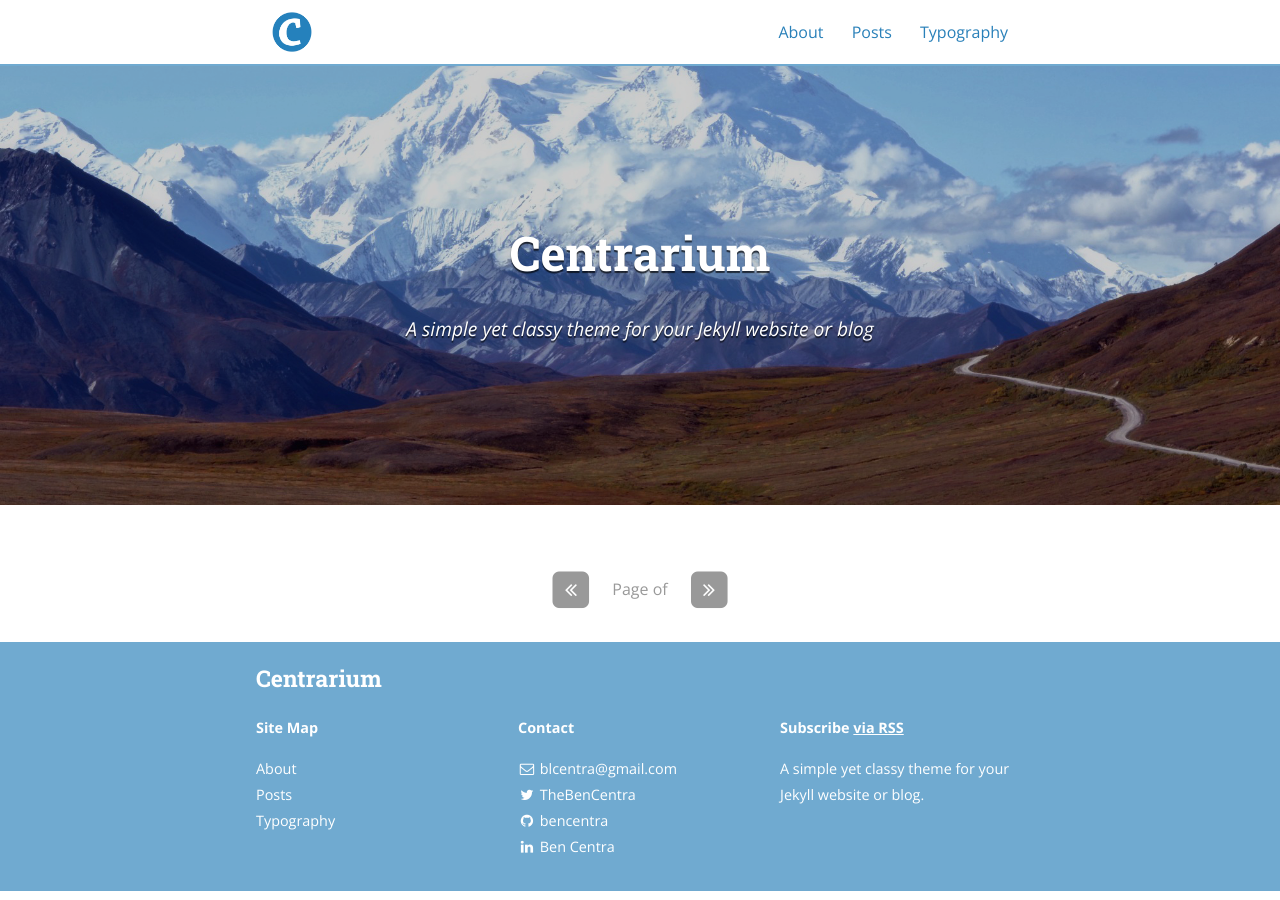
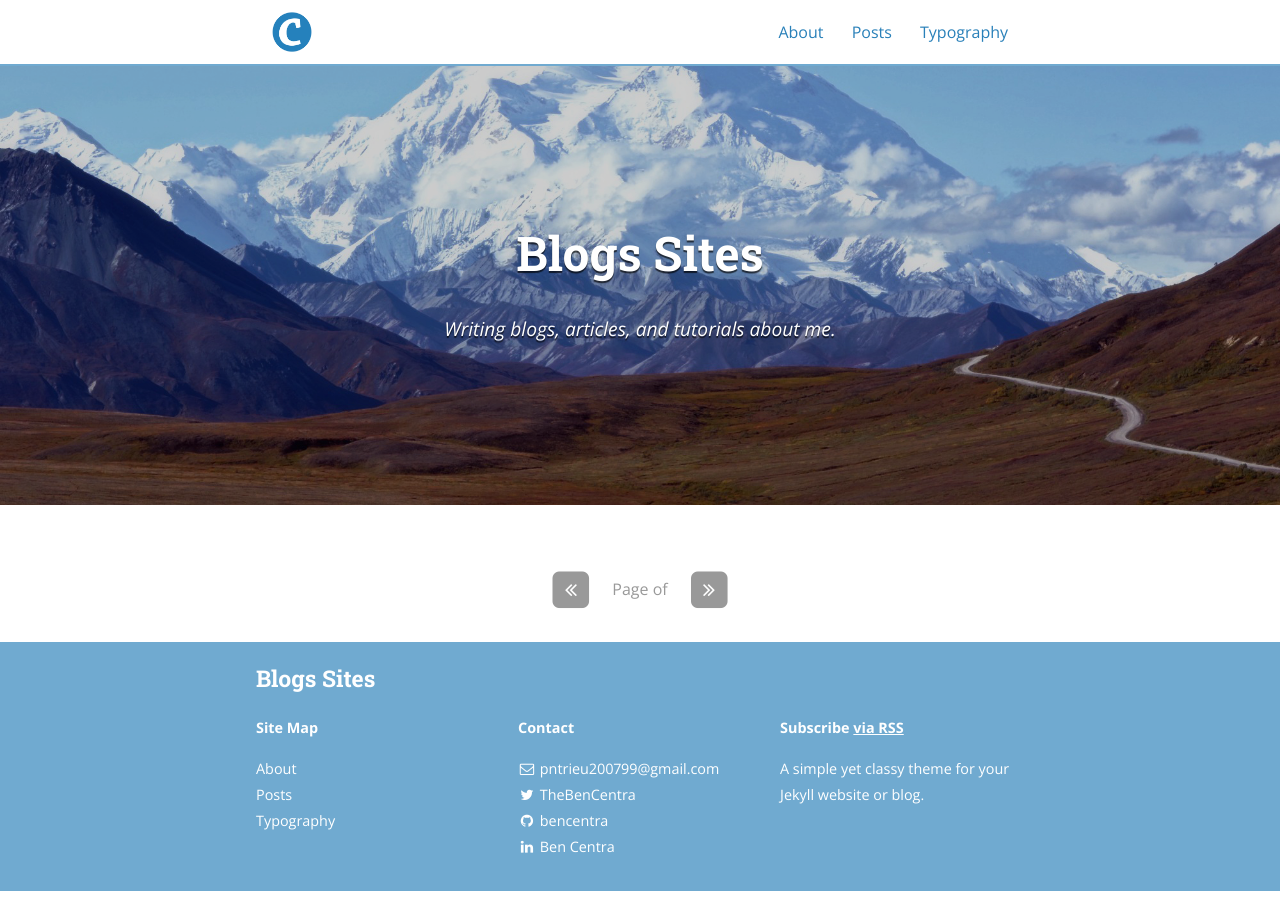
Before and after one commit to PhanNgocTrieu/Blogs_Sites, a Jekyll site: the page built from index.html, in a window 1280 px wide. Built offline with Jekyll 4.4.1, drawn with Linux system fonts in a browser that asks for light colours; nearby versions of some CDN libraries.

Commit message:
update sites

```diff
--- a/_config.yml
+++ b/_config.yml
@@ -9,17 +9,18 @@ exclude:
   - "/vendor/"
 
 # Site settings
-title: Centrarium
-subtitle: "A simple yet classy theme for your Jekyll website or blog"
-email: blcentra@gmail.com
-name: Ben Centra
+title: Blogs Sites
+subtitle: "Writing blogs, articles, and tutorials about me."
+email: pntrieu200799@gmail.com
+author: Ben Centra
+editor: Trieu Phan Ngoc
 description: >
   A simple yet classy theme for your Jekyll website or blog.
 # Base URL of site (i.e. /blog). It should always start with a slash,
 # and never end with a slash. Set it to a blank value if hosting at the
 # root of your server.
 baseurl: "" # the subpath of your site, e.g. /blog/
-url: "" # the base hostname & protocol for your site
+url: "https://phanngoctrieu.github.io" # the base hostname & protocol for your site
 cover: "/assets/header_image.jpg"
 logo: "/assets/logo.png"
 
--- a/index.html
+++ b/index.html
@@ -4,6 +4,8 @@ pagination:
 enabled: true
 ---
 <div class="home">
+
+  <div class="site-header-container"></div>
 
   <div class="site-header-container {% if site.cover %}has-cover{% endif %}" {% if site.cover
     %}style="background-image: url({{ site.cover | prepend: site.baseurl }});" {% endif %}>
```
